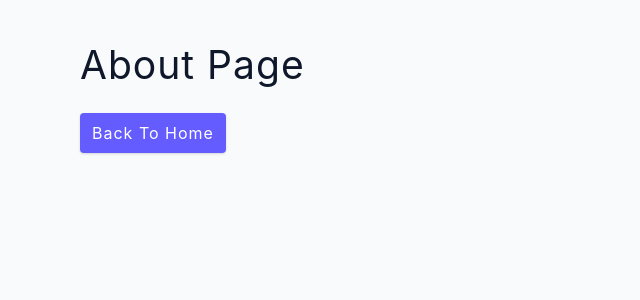
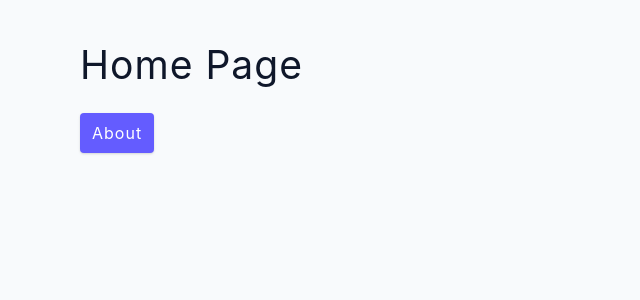
Before and after one commit to BarryCoding/study-react-router6, a React (Vite) app: page /about in a window 1280 px wide. Shown: the top 300 px of the page, without its empty margins (0-640 px from the left). Built offline with nearby package versions, Linux system fonts and the light colour scheme.

Commit message:
step5 nested route

```diff
--- a/src/App.jsx
+++ b/src/App.jsx
@@ -8,10 +8,11 @@
   return (
     <BrowserRouter>
       <Routes>
-        <Route path='/' element={<Home />} />
-        <Route path='about' element={<About />} />
-        <Route path='products' element={<Products />} />
-        <Route path='*' element={<Error />} />
+        <Route path='/' element={<Home />}>
+          <Route path='about' element={<About />} />
+          <Route path='products' element={<Products />} />
+          <Route path='*' element={<Error />} />
+        </Route>
       </Routes>
     </BrowserRouter>
   );
```
Also changed, not shown: 1 other file (tests, documents, lock files or other folders).
